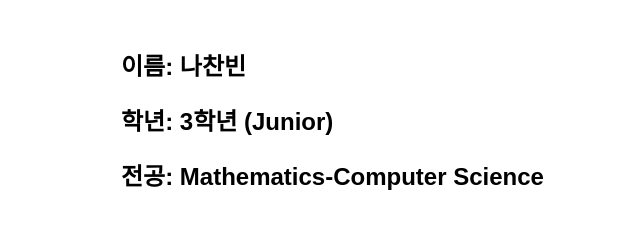
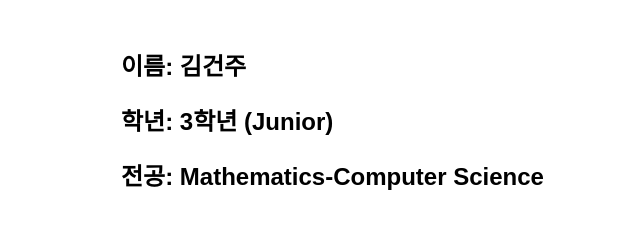
Before and after one commit to LIKELION-UCSD-Beginner-Project/Spring-2024, a plain HTML site: page Start.html in a window 1280 px wide. Shown: the part 475-705 px from the top of the page, 529-1169 px from the left. Drawn offline with Linux system fonts and the light colour scheme.

Commit message:
gunjukimllhomepage

```diff
--- a/Start.html
+++ b/Start.html
@@ -92,7 +92,7 @@
             <img src="https://i.imgflip.com/7bib5h.gif" alt="">
         </div>
         <div class="private">
-            <h2>이름: 나찬빈</h2>
+            <h2>이름: 김건주</h2>
             <h2>학년: 3학년 (Junior)</h2>
             <h2>전공: Mathematics-Computer Science</h2>
         </div>
```
